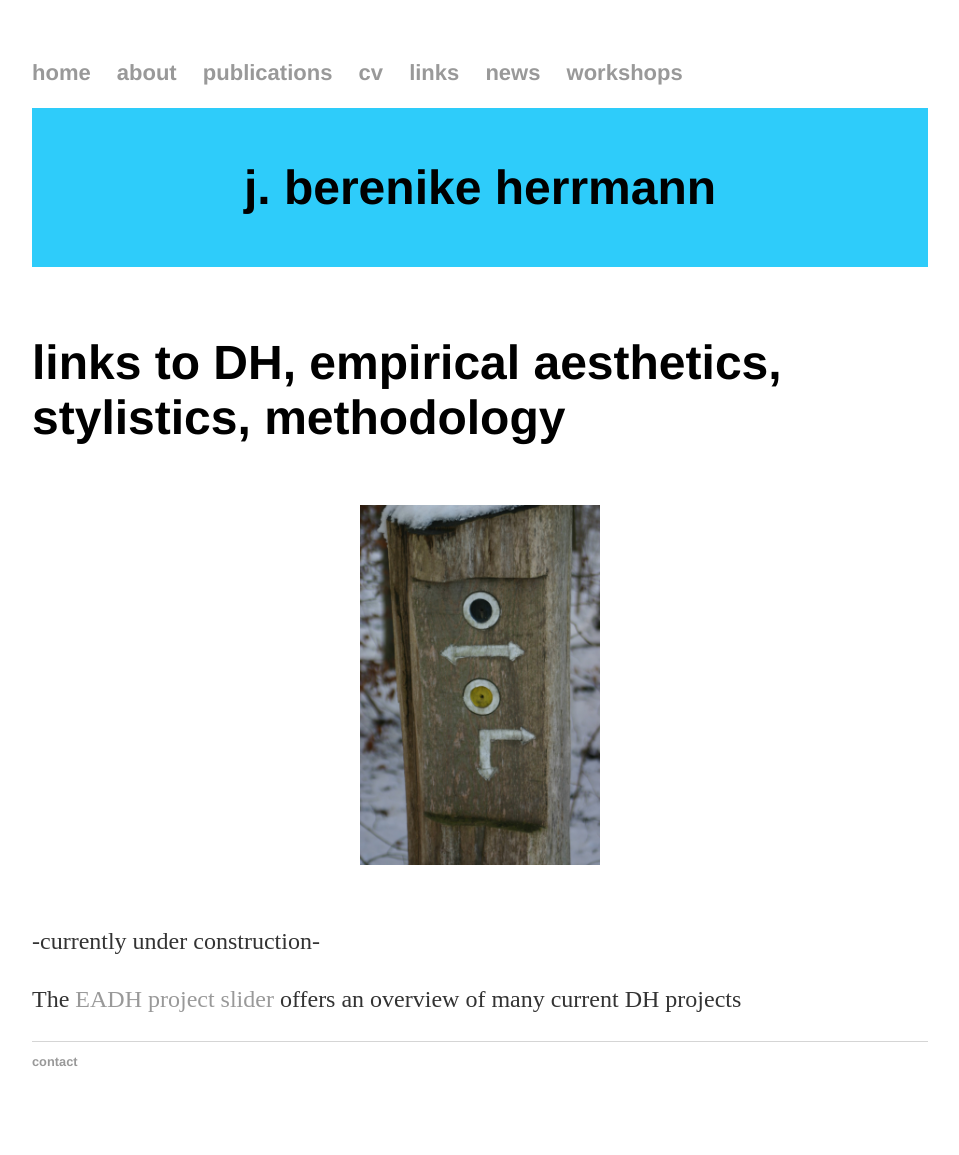
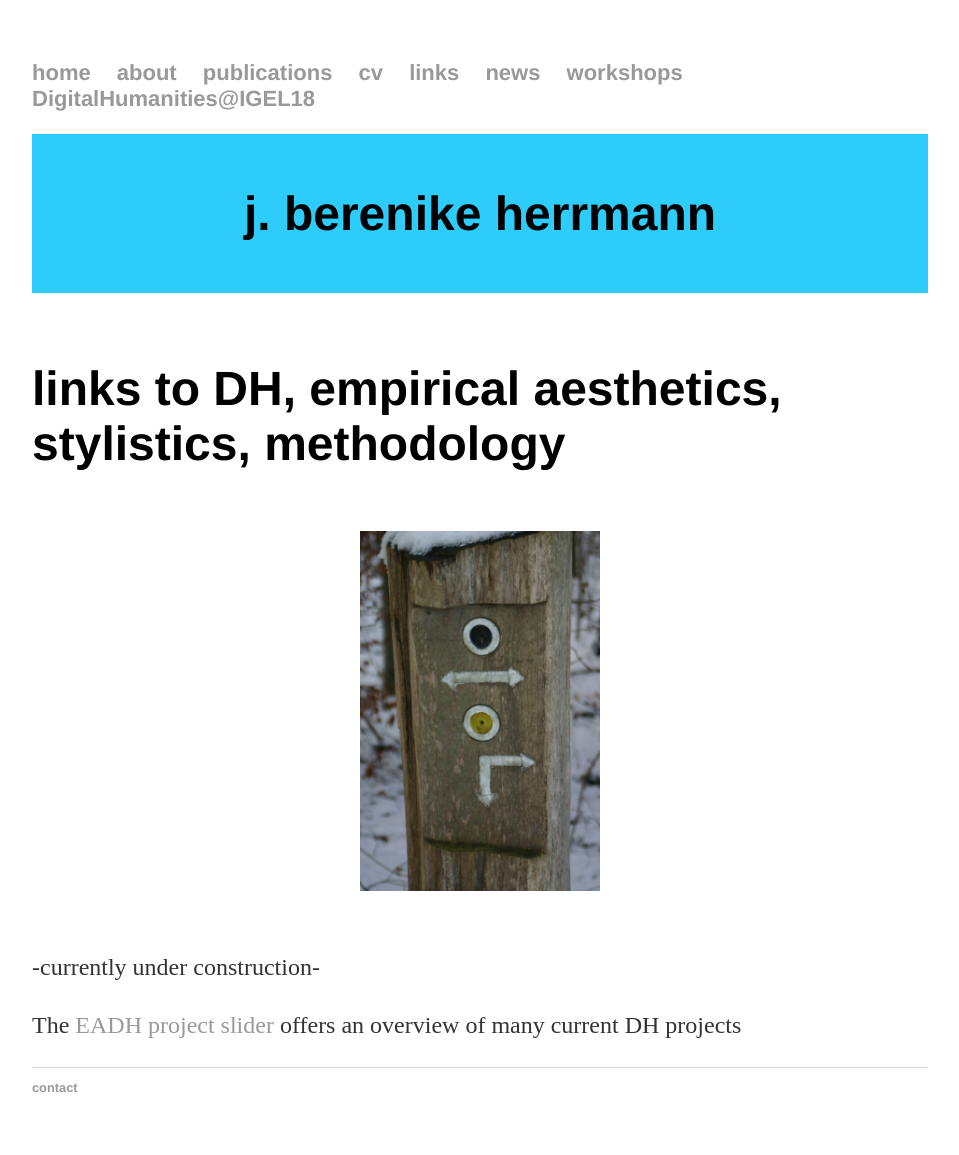
Before and after one commit to jberenike/jberenike.github.io, a Jekyll site: the page built from links.md, in a window 1280 px wide. Shown: the whole page, without its empty margins (160-1119 px from the left). Built offline with Jekyll 4.4.1, drawn with Linux system fonts in a browser that asks for light colours; before the commit the page ends 1129 px from its top, so only the background shows below that.

Commit message:
Update default.html

```diff
--- a/_layouts/default.html
+++ b/_layouts/default.html
@@ -15,6 +15,7 @@
 					<li><a href="/links">links</a></li>
 	        		<li><a href="/news">news</a></li>
 				    <li><a href="/workshops">workshops</a></li>
+				<li><a href="/DigitalHumanities@IGEL18">DigitalHumanities@IGEL18</a></li>
 	    		</ul>
 			</nav>
 			<div class="main-header">
```
